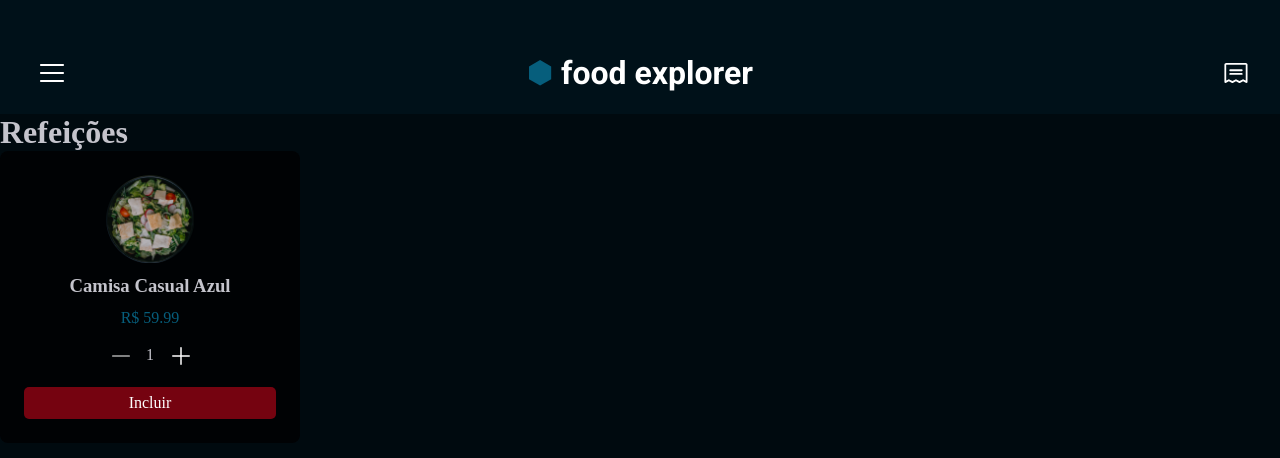
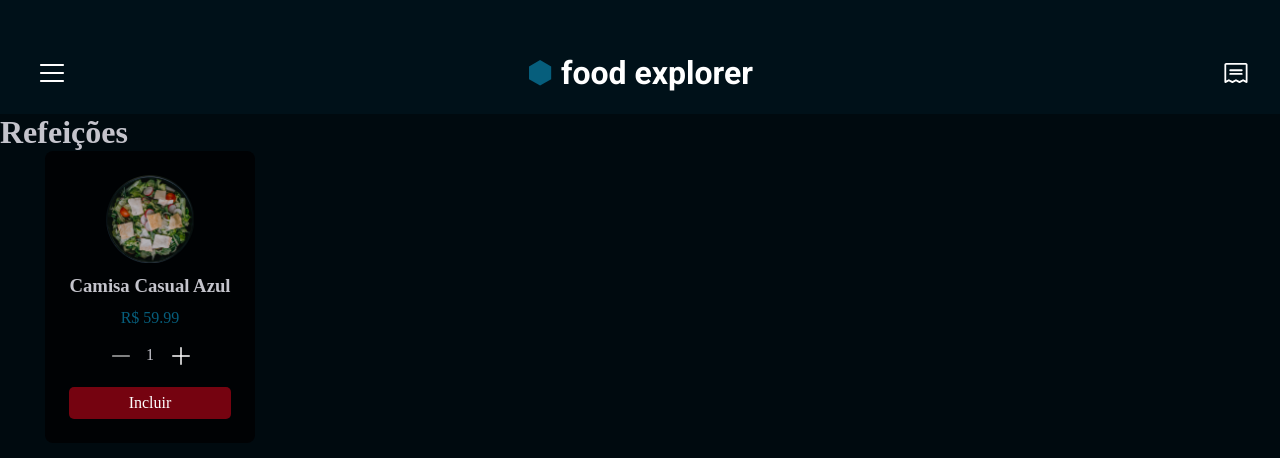
Before and after one commit to allysonxavier/RocketFood, a React (Vite) app: page / in a window 1280 px wide. Shown: the top 458 px of the page. Built offline with nearby package versions, Linux system fonts and the light colour scheme.

Commit message:
fix: height card

```diff
--- a/src/components/BagComponent/styles.js
+++ b/src/components/BagComponent/styles.js
@@ -9,8 +9,9 @@ export const CardItemContainer = styled.div`
     flex-direction: column;
     align-items: center;
     width: 100%;
-    min-width: 210px;
-    min-height: 292px;
+    max-width: 210px;
+    max-height: 292px;
+
     height: 100%;
     padding: 24px;
     gap: 12px;
```
